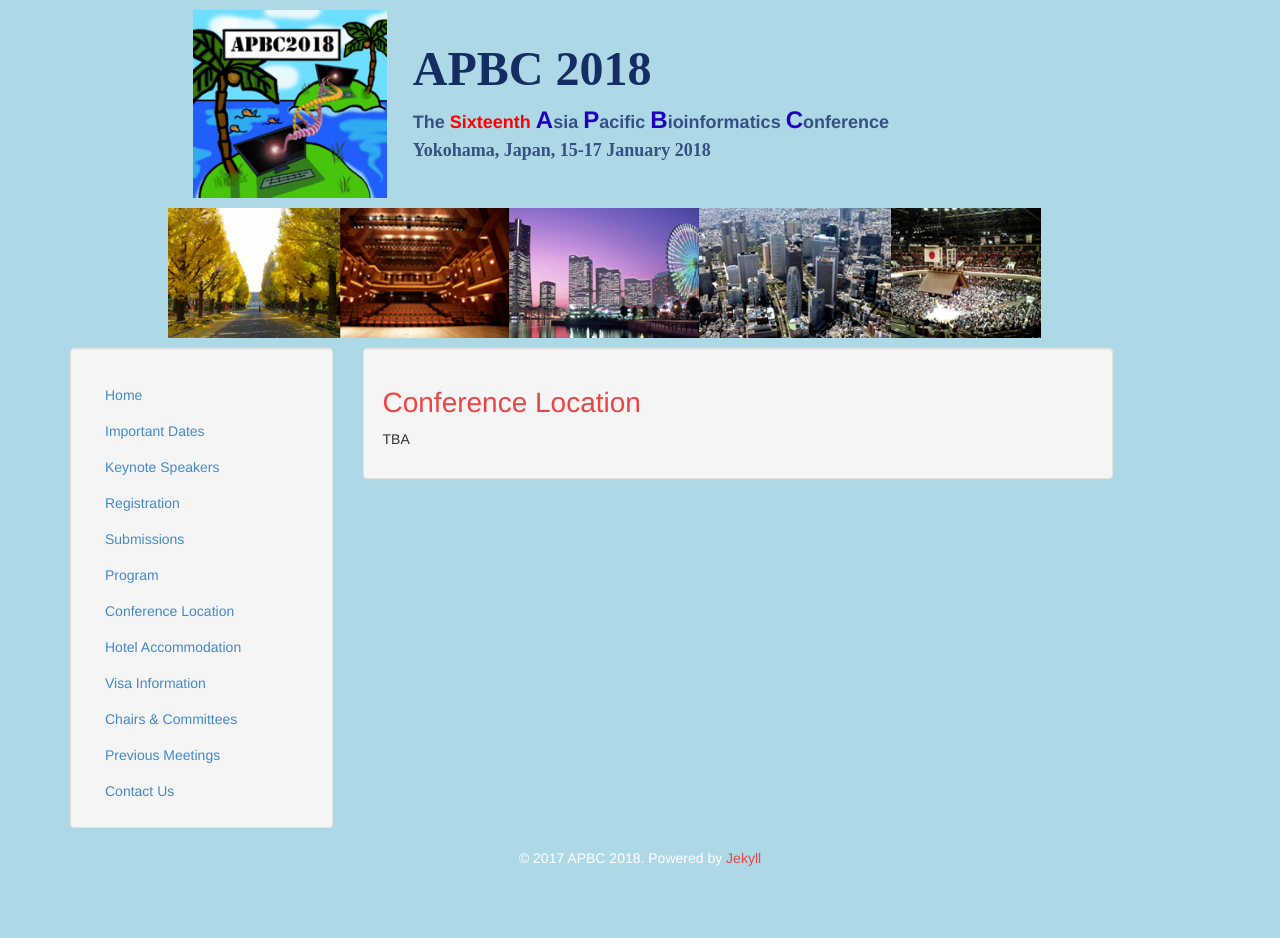
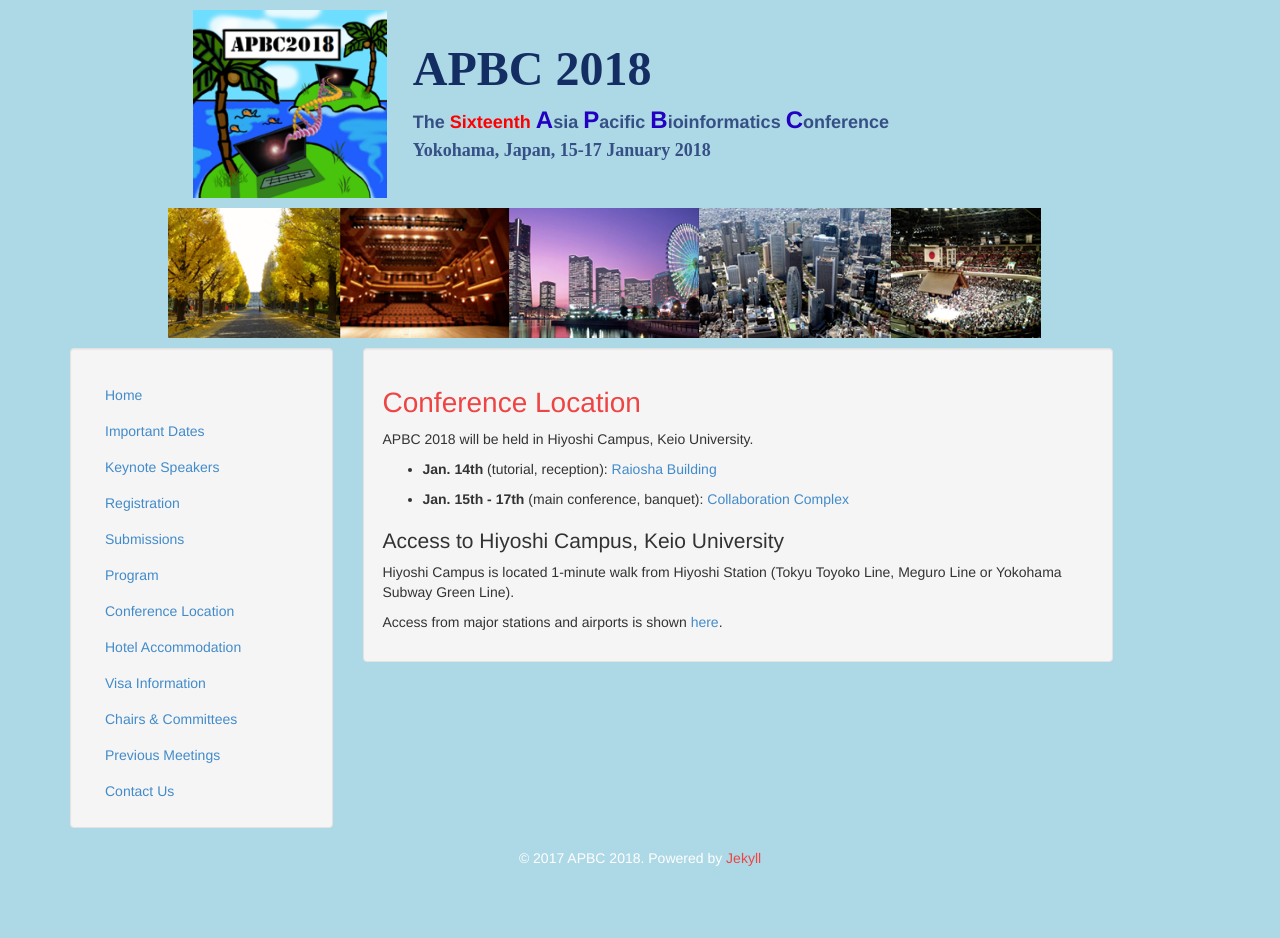
Before and after one commit to APBC2018/apbc2018.github.io, a Jekyll site: the page built from location.md, in a window 1280 px wide. Built offline with Jekyll 4.4.1, drawn with Linux system fonts in a browser that asks for light colours; our own code applies the rules of GitHub Pages for plain Markdown files.

Commit message:
write conference location

```diff
--- a/location.md
+++ b/location.md
@@ -3,4 +3,16 @@ layout: default
 ---
 # Conference Location
 
-TBA
+APBC 2018 will be held in Hiyoshi Campus, Keio University.
+
+* **Jan. 14th** (tutorial, reception): [Raiosha Building](https://www.google.co.jp/maps/place/Raiosha,+Hiyoshi+Campus,+Keio+University/@35.5523945,139.6478928,18z/data=!4m5!3m4!1s0x0:0x49ba84e74017bbd0!8m2!3d35.5532848!4d139.6492593?hl=en)
+
+* **Jan. 15th - 17th** (main conference, banquet):  [Collaboration Complex](https://www.google.co.jp/maps/place/%E6%85%B6%E6%87%89%E7%BE%A9%E5%A1%BE%E6%97%A5%E5%90%89%E3%82%AD%E3%83%A3%E3%83%B3%E3%83%91%E3%82%B9%E5%8D%94%E7%94%9F%E9%A4%A8/@35.5523945,139.6478928,18z/data=!4m12!1m6!3m5!1s0x0:0x49ba84e74017bbd0!2sRaiosha,+Hiyoshi+Campus,+Keio+University!8m2!3d35.5532848!4d139.6492593!3m4!1s0x0:0x4f4b2592d1bb6c12!8m2!3d35.5520781!4d139.6472383?hl=en)
+
+
+## Access to Hiyoshi Campus, Keio University
+
+Hiyoshi Campus is located 1-minute walk from Hiyoshi Station
+(Tokyu Toyoko Line, Meguro Line or Yokohama Subway Green Line).
+
+Access from major stations and airports is shown [here](https://www.keio.ac.jp/en/maps/hiyoshi.html).
```
